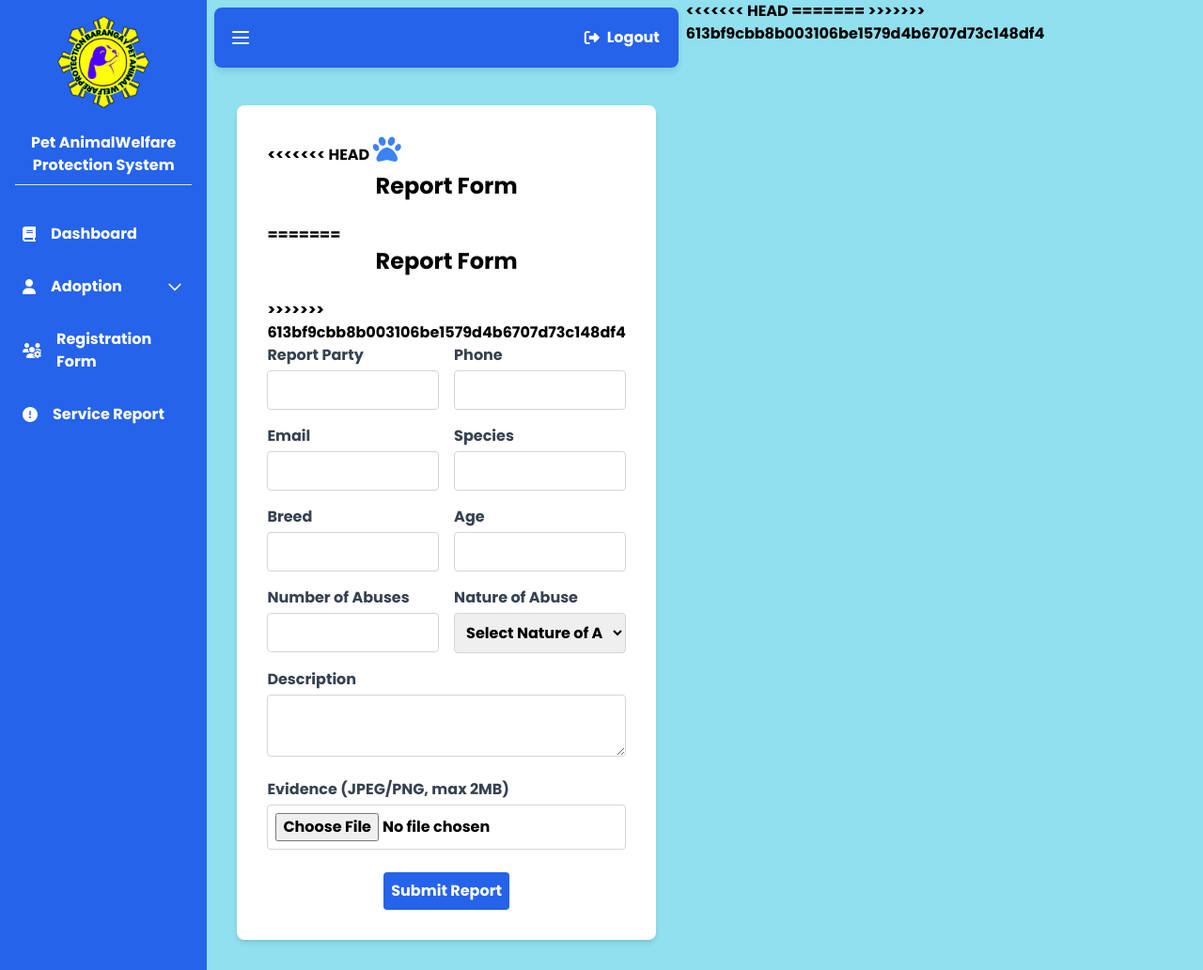
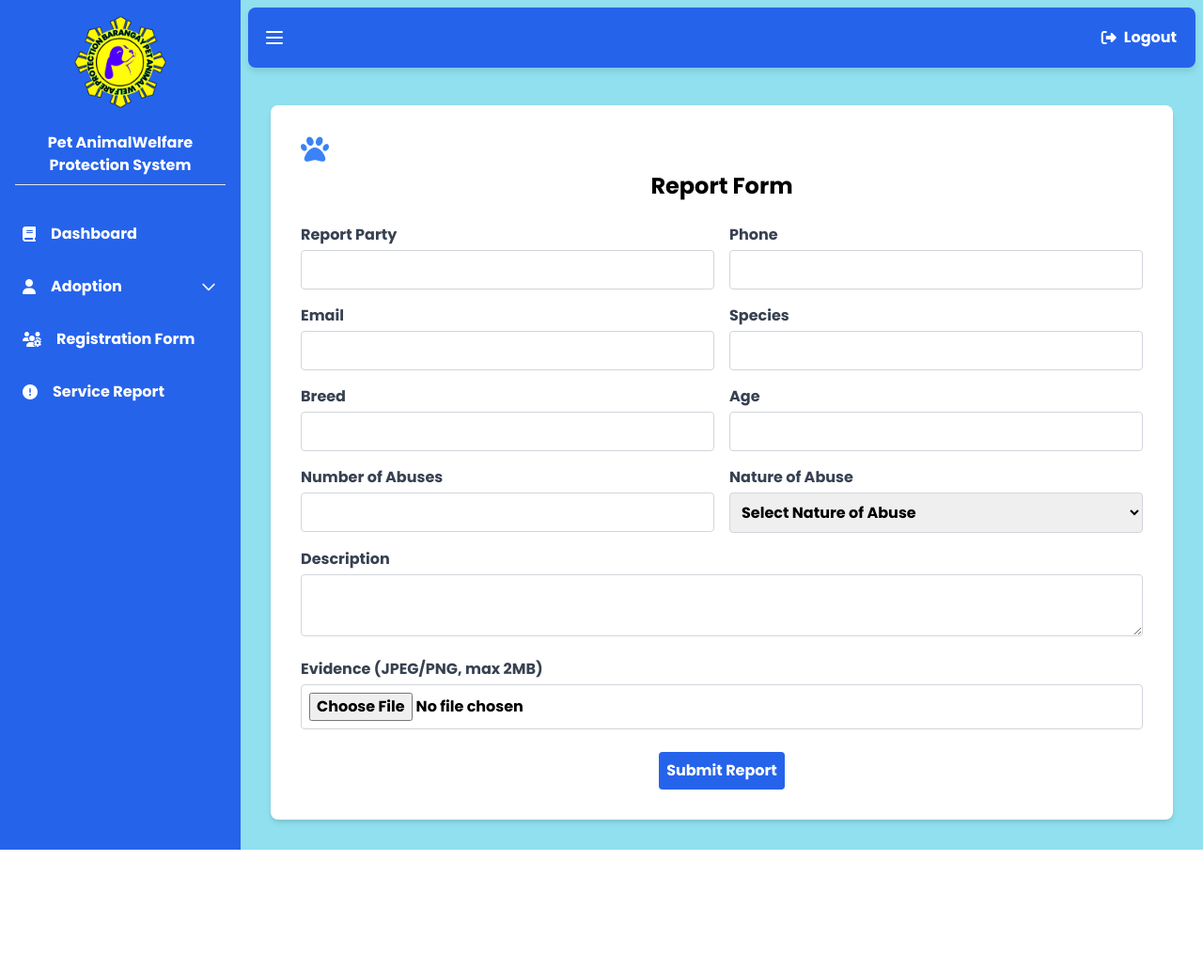
Before and after one commit to Wendhil/petlog, a PHP site: page /user/user_report.php in a window 1280 px wide. Shown: the whole page at 94% size. After the commit the page ends 904 px from the top, so only its background shows below. Run offline with PHP 8.4, Linux system fonts and the light colour scheme; a user stored in the database is signed in; some libraries are stand-ins or nearby versions.

Commit message:
fixing report

```diff
--- a/user/user_report.php
+++ b/user/user_report.php
@@ -167,11 +167,7 @@ if ($_SERVER['REQUEST_METHOD'] == 'POST') {
     <main id="mainContent" class="p-8">
         <div class="flex justify-center items-center w-full">
             <form action="" method="POST" class="bg-white p-8 rounded-lg shadow-md w-full" enctype="multipart/form-data">
-<<<<<<< HEAD
             <i class="fas fa-paw text-3xl text-blue-500 mb-2"></i><h2 class="text-2xl font-bold mb-6 text-center">Report Form</h2>
-=======
-                <h2 class="text-2xl font-bold mb-6 text-center">Report Form</h2>
->>>>>>> 613bf9cbb8b003106be1579d4b6707d73c148df4
                 <div class="grid grid-cols-2 gap-4">
 
                     <!-- Report Party Field -->
@@ -260,10 +256,6 @@ if ($_SERVER['REQUEST_METHOD'] == 'POST') {
         </div>
     </main>
 </div>
-<<<<<<< HEAD
 <script src="disc/js/script.js"></script>
-=======
-
->>>>>>> 613bf9cbb8b003106be1579d4b6707d73c148df4
 </body>
 </html>
```
